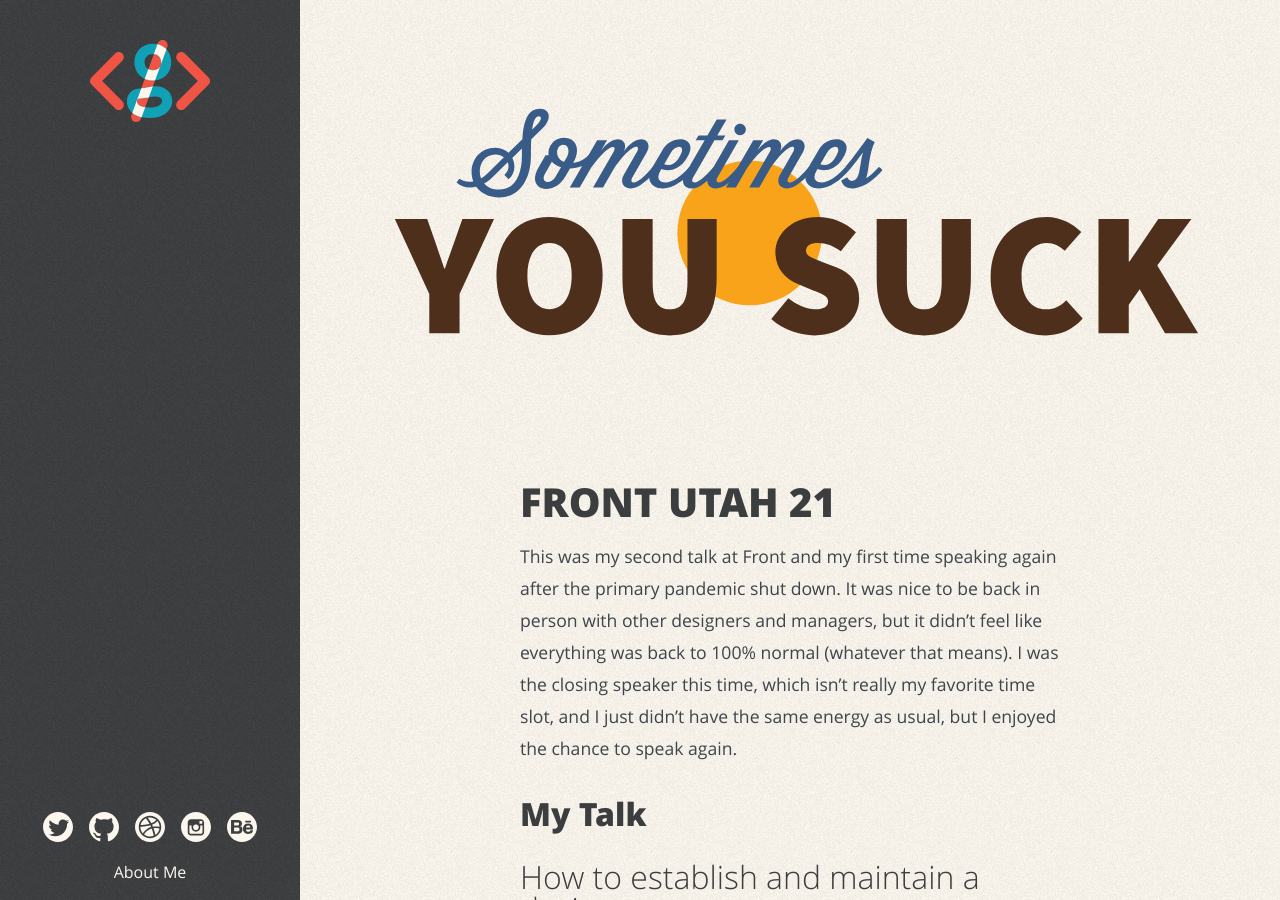
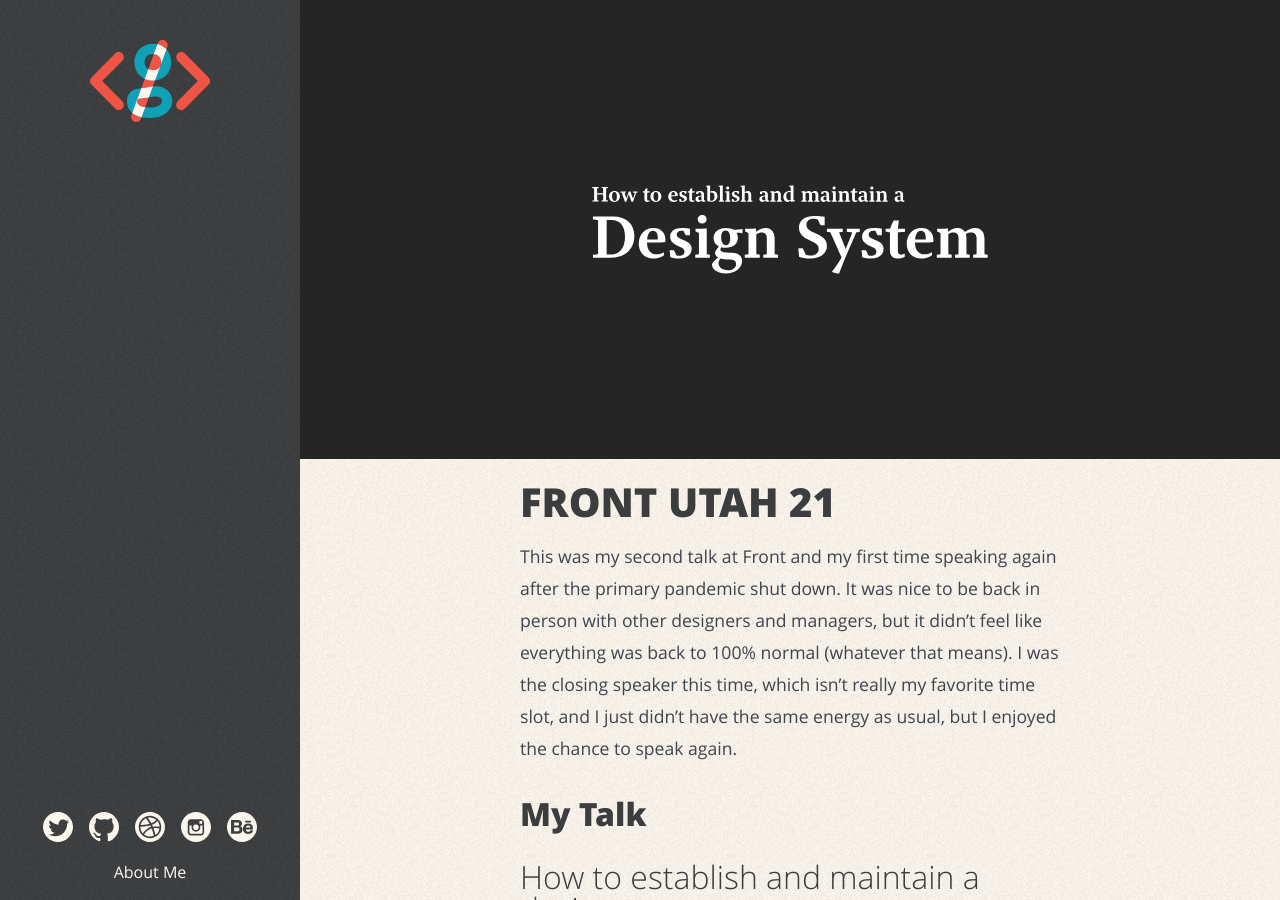
Before and after one commit to GarthDB/garthdb.github.io, a Jekyll site: the page built from _posts/2021-11-01-front.md, in a window 1280 px wide and 900 px high. Built offline with Jekyll 4.4.1, drawn with Linux system fonts in a browser that asks for light colours.

Commit message:
added header image to front post

```diff
--- a/_posts/2021-11-01-front.md
+++ b/_posts/2021-11-01-front.md
@@ -7,7 +7,7 @@ layout: header-image-post
 eventdate: Oct, 2021
 location: Salt Lake City
 eventurl: http://www.frontutah.com/
-headerimg: "/img/sometimes-you-suck.svg"
+headerimg: "/img/design-system-front.svg"
 ---
 
 # Front Utah 21
```
Also changed, not shown: img/design-system-front.svg (added).
